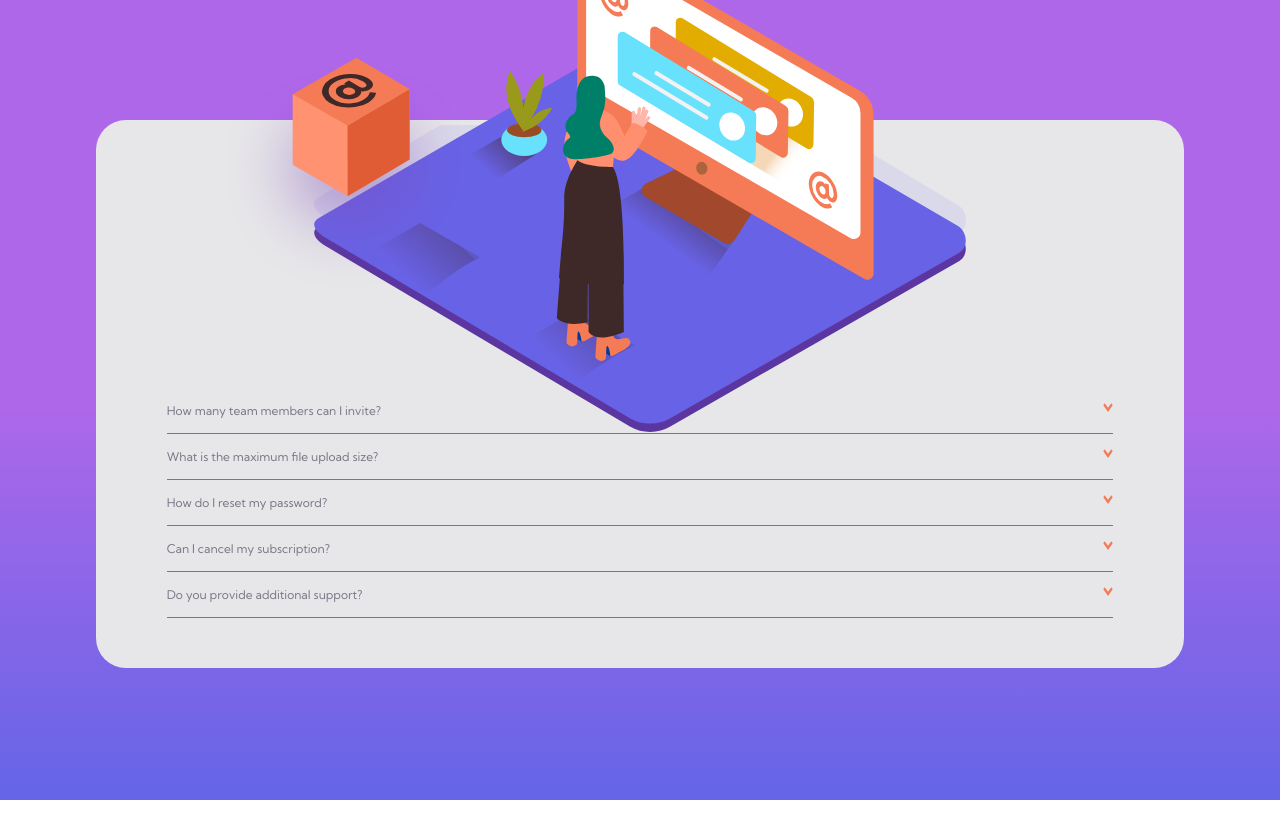
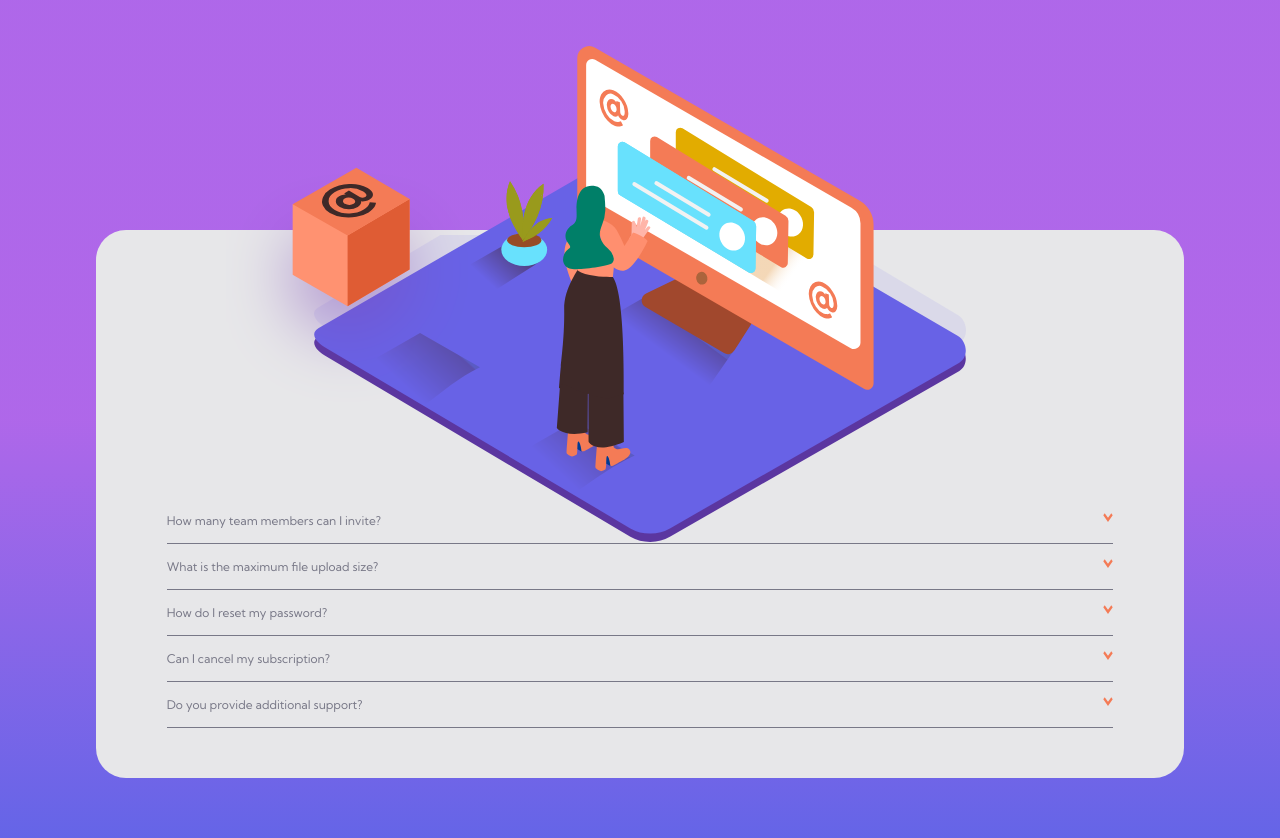
Before and after one commit to darubiomunoz/portfolio-07-faqaccordioncard, a React (Create React App) app: page / in a window 1280 px wide. Before the commit the page ends 800 px from the top, so only its background shows below. Built offline with nearby package versions, Linux system fonts and the light colour scheme.

Commit message:
Media queries of the app component for mobile devices

```diff
--- a/src/App.css
+++ b/src/App.css
@@ -13,3 +13,15 @@
   border-radius: var(--border-radius);
   background-color: var(--color-divider-option1);
 }
+
+@media (min-width: 600px) {
+  .app {
+    margin-top: 17rem;
+  }
+}
+
+@media (min-width: 768px) {
+  .app {
+    margin-top: 23rem;
+  }
+}
--- a/src/index.css
+++ b/src/index.css
@@ -18,6 +18,7 @@ body {
 
 .root {
   width: inherit;
+  min-height: inherit;
   height: inherit;
   display: flex;
   justify-content: center;
```
